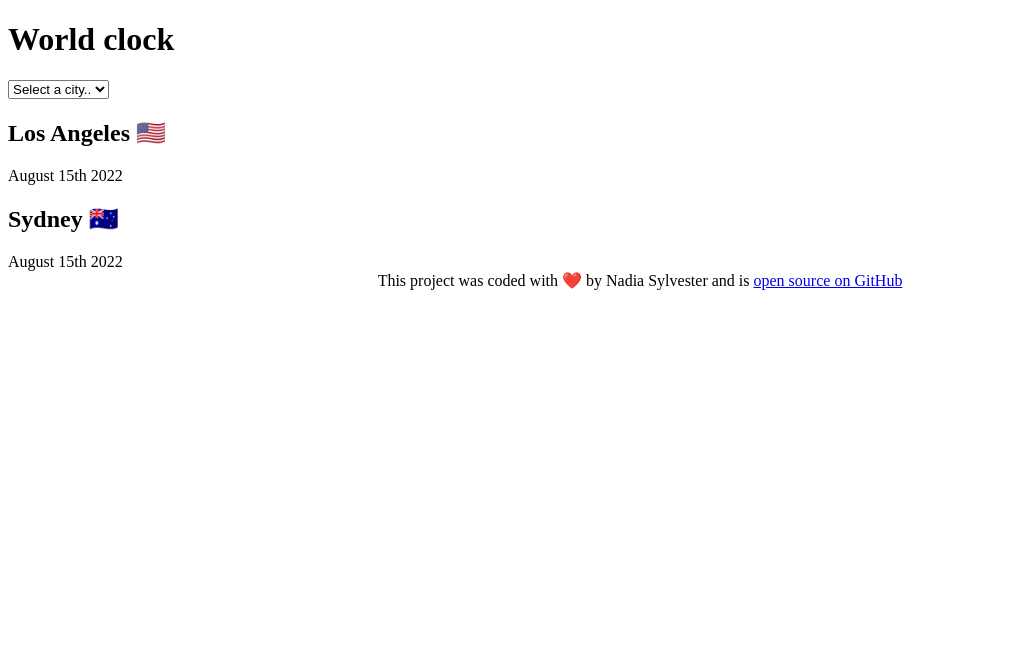
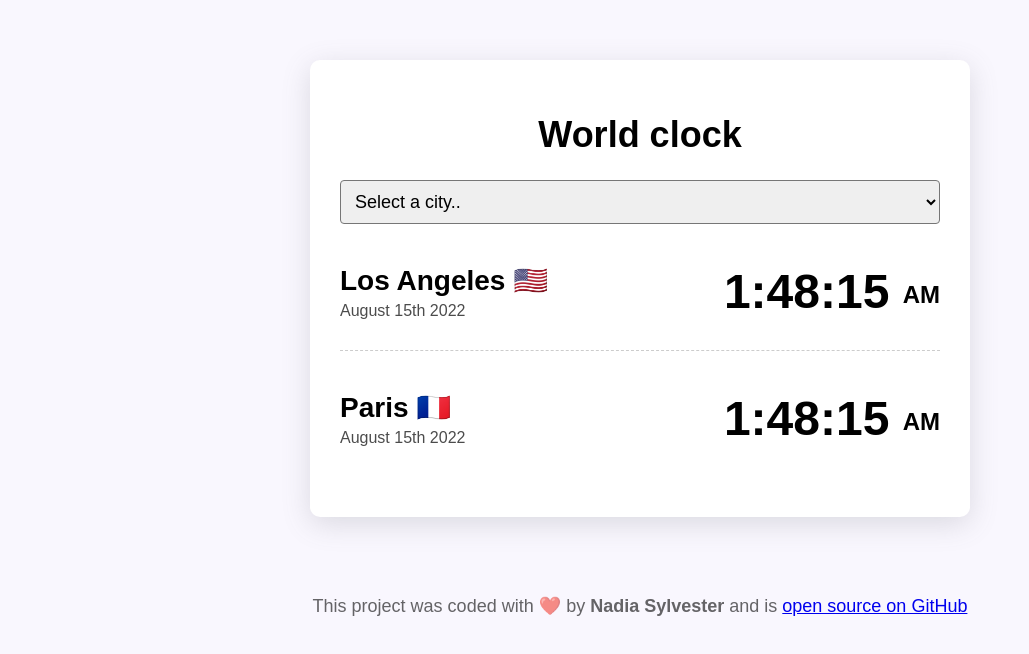
Before and after one commit to Nadya58s/World-Clock, a plain HTML site: page index.html in a window 1280 px wide. Shown: the whole page, without its empty margins (0-1029 px from the left). Drawn offline with Linux system fonts and the light colour scheme.

Commit message:
Styled the project with CSS

```diff
--- a/css/style.css
+++ b/css/style.css
@@ -1,5 +1,66 @@
 /** @format */
+body {
+  background-color: #f9f7fe;
+  font-family: sans-serif;
+}
+
+h1 {
+  text-align: center;
+  font-family: sans-serif;
+  font-size: 36px;
+}
+
+h2 {
+  margin: 0 0 5px;
+  font-size: 28px;
+}
+
+select {
+  display: block;
+  width: 100%;
+  border-radius: 4px;
+  font-size: 18px;
+  padding: 10px;
+}
+
+.container {
+  max-width: 600px;
+  margin: 60px auto;
+  background: white;
+  padding: 30px;
+  box-shadow: rgba(100, 100, 111, 0.2) 0px 7px 29px 0px;
+  border-radius: 10px;
+}
+
+.city {
+  display: flex;
+  margin: 10px 0;
+  justify-content: space-between;
+  padding: 30px 0;
+  border-bottom: 1px dashed rgba(0, 0, 0, 0.2);
+}
+
+.city:last-child {
+  border: none;
+}
+
+.date {
+  opacity: 0.7;
+}
+
+.time {
+  font-size: 48px;
+  font-weight: bold;
+}
+
+.time small {
+  font-size: 24px;
+  vertical-align: middle;
+  line-height: 48px;
+}
 
 footer {
   text-align: center;
+  font-size: 18px;
+  color: rgba(0, 0, 0, 0.6);
 }
--- a/index.html
+++ b/index.html
@@ -22,20 +22,24 @@
       </select>
 
       <div class="city">
-        <h2>Los Angeles 🇺🇸</h2>
-        <div class="date">August 15th 2022</div>
-        <div class="time"></div>
+        <div>
+          <h2>Los Angeles 🇺🇸</h2>
+          <div class="date">August 15th 2022</div>
+        </div>
+        <div class="time">1:48:15 <small>AM</small></div>
+      </div>
+      <div class="city">
+        <div>
+          <h2>Paris 🇫🇷</h2>
+          <div class="date">August 15th 2022</div>
+        </div>
+        <div class="time">1:48:15 <small>AM</small></div>
       </div>
     </div>
-
-     <div class="city">
-        <h2>Sydney 🇦🇺</h2>
-        <div class="date">August 15th 2022</div>
-        <div class="time"></div>
-      </div>
-    </div>
+<br>
     <footer>
-      This project was coded with ❤️ by Nadia Sylvester and is
+      This project was coded with ❤️ by <strong>Nadia Sylvester</strong>
+      and is
       <a href="https://github.com/Nadya58s/World-Clock" target="_blank"
         >open source on GitHub</a
       >
```
